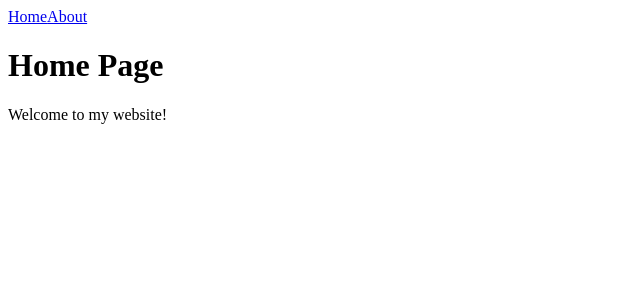
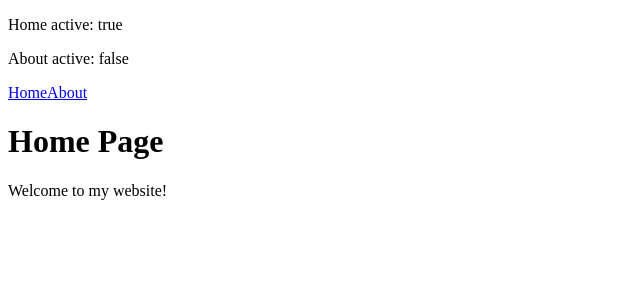
Before and after one commit to Sepehr-Nikiyan/react-bootcamp, a React (Vite) app: page / in a window 1280 px wide. Shown: the top 300 px of the page, without its empty margins (0-640 px from the left). Built offline with nearby package versions, Linux system fonts and the light colour scheme.

Commit message:
detect active navigation links

```diff
--- a/src/components/Navbar.jsx
+++ b/src/components/Navbar.jsx
@@ -3,9 +3,16 @@ import { useLocation } from "react-router-dom";
 
 function Navbar() {
     const location = useLocation();
-    console.log("location is:",location.pathname);
+    console.log("location is:", location.pathname);
+
+    const isHomePage = location.pathname === "/";
+    const isAboutPage = location.pathname === "/About";
+
     return (
         <nav>
+            <p>Home active: {isHomePage.toString()}</p>
+            <p>About active: {isAboutPage.toString()}</p>
+
             <Link to="/">Home</Link>
             <Link to="/About">About</Link>
         </nav>
```
Lines whose indentation alone changed are shown as unchanged.
